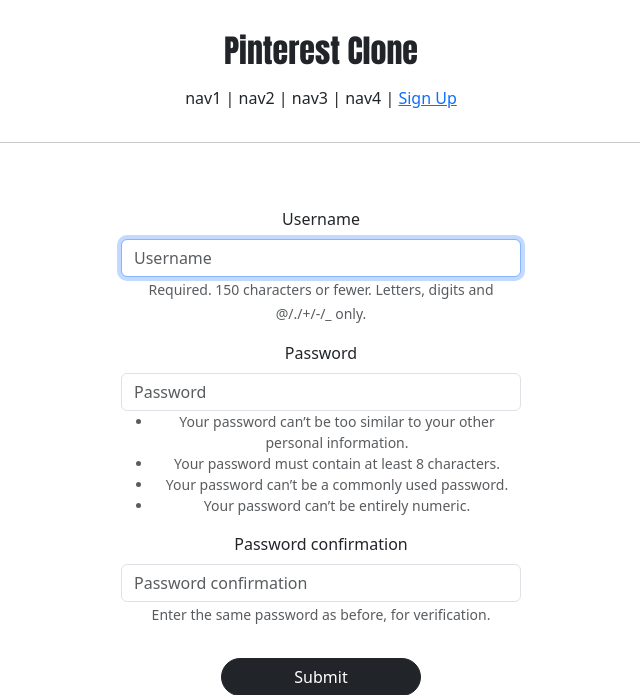
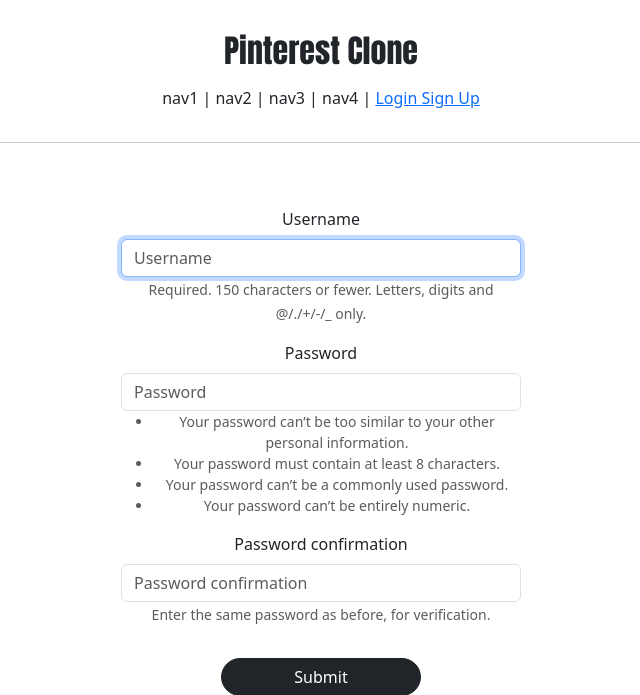
Before and after one commit to RyuMinSu/PinterestClone, a Django app: page /accounts/create/ in a window 1280 px wide. Shown: the top 695 px of the page, without its empty margins (319-959 px from the left). Run offline with Django 3.2, Linux system fonts and the light colour scheme; some libraries are stand-ins or nearby versions.

Commit message:
accountapp login/logout

```diff
--- a/accountapp/urls.py
+++ b/accountapp/urls.py
@@ -1,3 +1,5 @@
+from django.contrib.auth.views import LoginView, LogoutView
+
 from accountapp.views import home, AccountCreateView
 from django.urls import path
 
@@ -5,5 +7,7 @@ app_name = 'accountapp'
 
 urlpatterns = [
     path('home/', home, name='home'),
-    path('create/', AccountCreateView.as_view(), name="create")
+    path('create/', AccountCreateView.as_view(), name="create"),
+    path('login/', LoginView.as_view(template_name="accountapp/login.html"), name="login"),
+    path('logout/', LogoutView.as_view(), name="logout"),
 ]
--- a/pinterest_clone/settings.py
+++ b/pinterest_clone/settings.py
@@ -14,6 +14,8 @@ from pathlib import Path
 
 import environ
 import os
+
+from django.urls import reverse_lazy
 
 env = environ.Env(
     # set casting, default value
@@ -142,3 +144,6 @@ STATICFILES_DIRS = [
 # https://docs.djangoproject.com/en/3.2/ref/settings/#default-auto-field
 
 DEFAULT_AUTO_FIELD = 'django.db.models.BigAutoField'
+
+LOGIN_REDIRECT_URL = reverse_lazy('accountapp:home')
+LOGOUT_REDIRECT_URL = reverse_lazy('accountapp:login')
--- a/templates/header.html
+++ b/templates/header.html
@@ -7,8 +7,18 @@
     <span>nav2</span> |
     <span>nav3</span> |
     <span>nav4</span> |
+    {% if user.is_authenticated %}
+    <a href="{% url 'accountapp:logout' %}?next={{ request.path }}">
+      <span>Logout</span>
+    </a>
+
+    {% else %}
+    <a href="{% url 'accountapp:login' %}?next={{ request.path }}">
+      <span>Login</span>
+    </a>
     <a href="{% url 'accountapp:create' %}">
       <span>Sign Up</span>
     </a>
+    {% endif %}
   </div>
 </div>
```
Also changed, not shown: templates/accountapp/login.html (added, +14 -0 lines).
